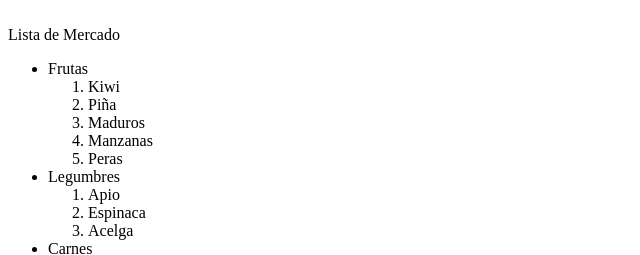
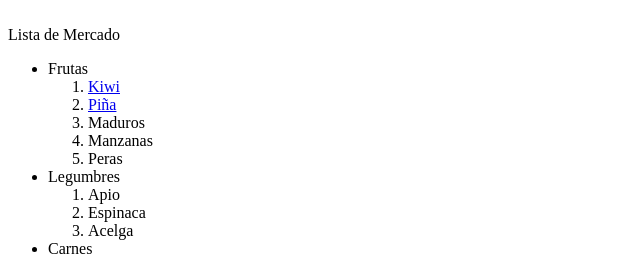
Before and after one commit to PaulinaCN1419/cursoHTML, a plain HTML site: page index.html in a window 1280 px wide. Shown: the top 255 px of the page, 0-640 px from the left. Drawn offline with Linux system fonts and the light colour scheme.

Commit message:
Arreglo de hipervinculos

```diff
--- a/index.html
+++ b/index.html
@@ -15,8 +15,8 @@
                 <ul>
                     <li>Frutas</li>
                     <ol>
-                        <li><a href="https://www.google.com/url?sa=i&url=https%3A%2F%2Fwww.mundodeportivo.com%2Funcomo%2Fsalud%2Farticulo%2Fcuales-son-las-propiedades-del-kiwi-19544.html&psig=AOvVaw2vv8oLI9SJ_xFq1Z1NaHNu&ust=1686324387446000&source=images&cd=vfe&ved=0CBEQjRxqFwoTCKi8_4P-s_8CFQAAAAAdAAAAABAJ"></a> Kiwi</li>
-                        <li> <a href="https://g.co/kgs/ijueqF"></a>Piña</li>
+                        <li><a href="https://www.google.com/imgres?imgurl=https%3A%2F%2Fwww.eldiario.ec%2Fwp-content%2Fuploads%2F2022%2F01%2FKiwis-1-1152x740.png&tbnid=aY3rgzSVlEsj0M&vet=12ahUKEwiSnZ2__7P_AhUTnoQIHf68B4IQMygCegUIARDoAQ..i&imgrefurl=https%3A%2F%2Fwww.eldiario.ec%2Fprincipales-marea%2Fel-kiwi-sus-propiedades-y-beneficios-para-la-salud%2F&docid=57noHuxNtpNUeM&w=1152&h=740&q=kiwi&ved=2ahUKEwiSnZ2__7P_AhUTnoQIHf68B4IQMygCegUIARDoAQ">Kiwi</a></li>
+                        <li> <a href="https://g.co/kgs/ijueqF">Piña</a></li>
                         <li>Maduros</li>
                         <li>Manzanas</li>
                         <li>Peras</li>
```
